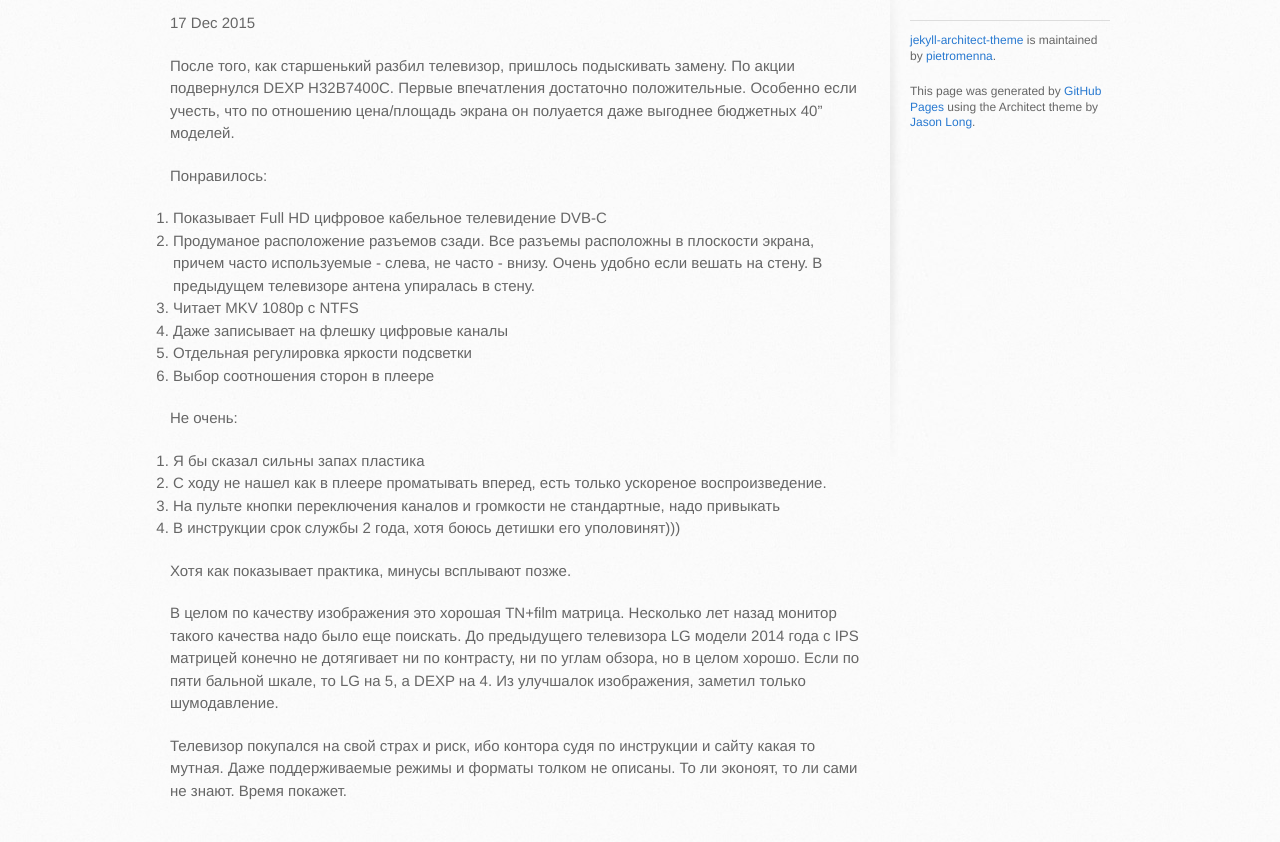
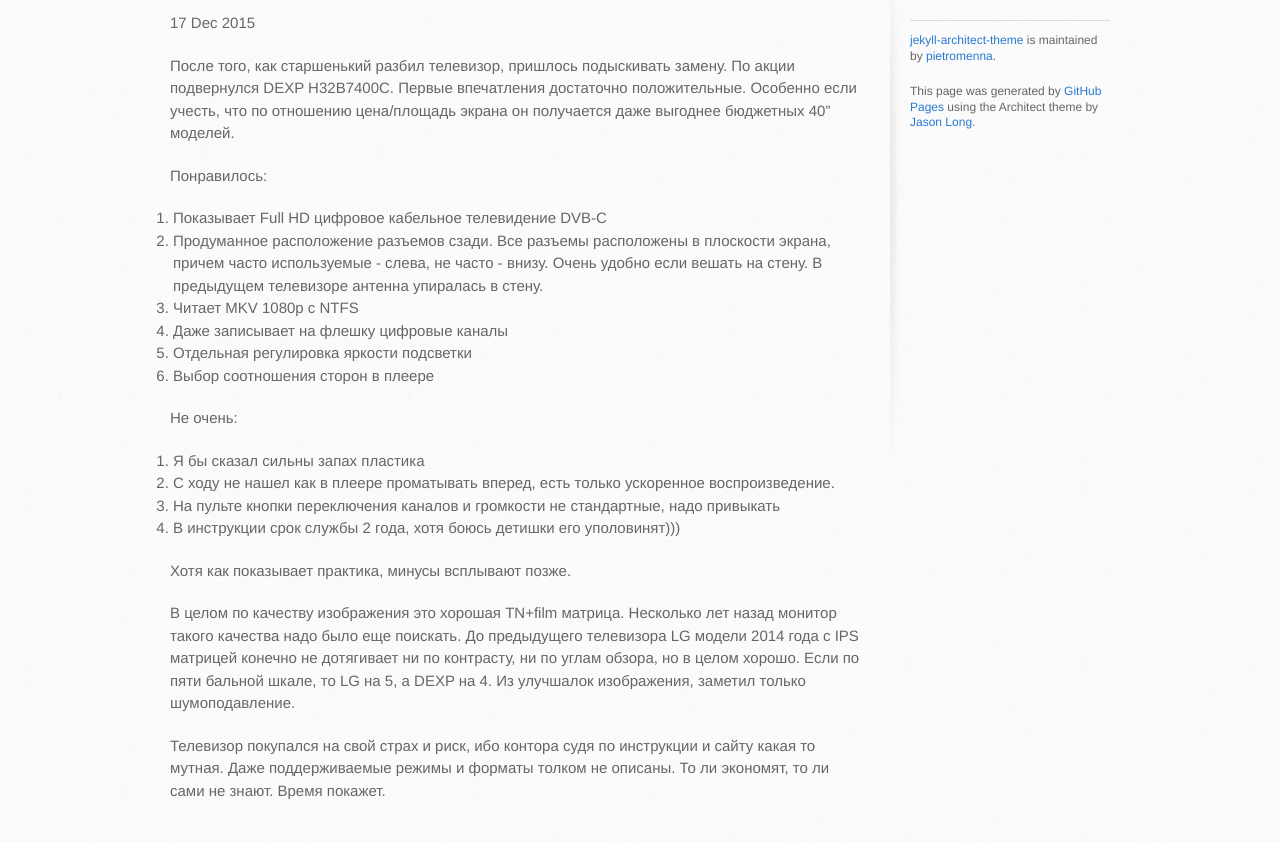
Before and after one commit to volodin-aa/volodin-aa.github.io, a Jekyll site: the page built from _posts/2015-12-17-dexp.md, in a window 1280 px wide. Shown: the part 279-1121 px from the top of the page. Built offline with Jekyll 4.4.1, drawn with Linux system fonts in a browser that asks for light colours.

Commit message:
Ашыпки

```diff
--- a/_posts/2015-12-17-dexp.md
+++ b/_posts/2015-12-17-dexp.md
@@ -5,12 +5,12 @@
 categories: Chaotic
 ---
 
-После того, как старшенький разбил телевизор, пришлось подыскивать замену. По акции подвернулся DEXP H32B7400C. Первые впечатления достаточно положительные. Особенно если учесть, что по отношению цена/площадь экрана он полуается даже выгоднее бюджетных 40" моделей.
+После того, как старшенький разбил телевизор, пришлось подыскивать замену. По акции подвернулся DEXP H32B7400C. Первые впечатления достаточно положительные. Особенно если учесть, что по отношению цена/площадь экрана он получается даже выгоднее бюджетных 40" моделей.
 
 Понравилось:
 
 1. Показывает Full HD цифровое кабельное телевидение DVB-C
-2. Продуманое расположение разъемов сзади. Все разъемы расположны в плоскости экрана, причем часто используемые - слева, не часто - внизу. Очень удобно если вешать на стену. В предыдущем телевизоре антена упиралась в стену.
+2. Продуманное расположение разъемов сзади. Все разъемы расположены в плоскости экрана, причем часто используемые - слева, не часто - внизу. Очень удобно если вешать на стену. В предыдущем телевизоре антенна упиралась в стену.
 3. Читает MKV 1080p с NTFS
 4. Даже записывает на флешку цифровые каналы
 5. Отдельная регулировка яркости подсветки
@@ -19,12 +19,12 @@
 Не очень:
 
 1. Я бы сказал сильны запах пластика
-2. С ходу не нашел как в плеере проматывать вперед, есть только ускореное воспроизведение.
+2. С ходу не нашел как в плеере проматывать вперед, есть только ускоренное воспроизведение.
 3. На пульте кнопки переключения каналов и громкости не стандартные, надо привыкать
 4. В инструкции срок службы 2 года, хотя боюсь детишки его уполовинят)))
 
 Хотя как показывает практика, минусы всплывают позже.
 
-В целом по качеству изображения это хорошая TN+film матрица. Несколько лет назад монитор такого качества надо было еще поискать. До предыдущего телевизора LG модели 2014 года с IPS матрицей конечно не дотягивает ни по контрасту, ни по углам обзора, но в целом хорошо. Если по пяти бальной шкале, то LG на 5, а DEXP на 4. Из улучшалок изображения, заметил только шумодавление.
+В целом по качеству изображения это хорошая TN+film матрица. Несколько лет назад монитор такого качества надо было еще поискать. До предыдущего телевизора LG модели 2014 года с IPS матрицей конечно не дотягивает ни по контрасту, ни по углам обзора, но в целом хорошо. Если по пяти бальной шкале, то LG на 5, а DEXP на 4. Из улучшалок изображения, заметил только шумоподавление.
 
-Телевизор покупался на свой страх и риск, ибо контора судя по инструкции и сайту какая то мутная. Даже поддерживаемые режимы и форматы толком не описаны. То ли эконоят, то ли сами не знают. Время покажет.
+Телевизор покупался на свой страх и риск, ибо контора судя по инструкции и сайту какая то мутная. Даже поддерживаемые режимы и форматы толком не описаны. То ли экономят, то ли сами не знают. Время покажет.
```
